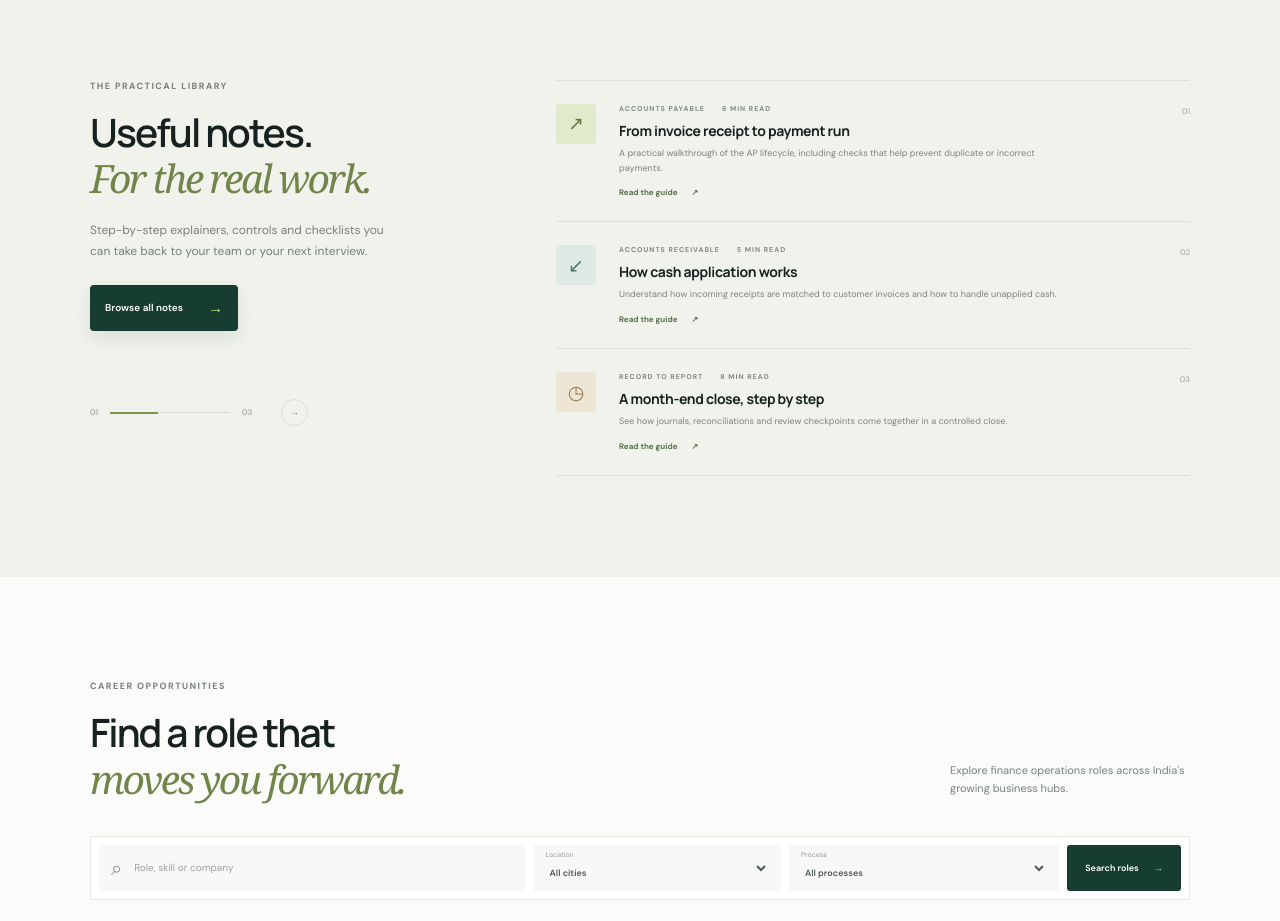
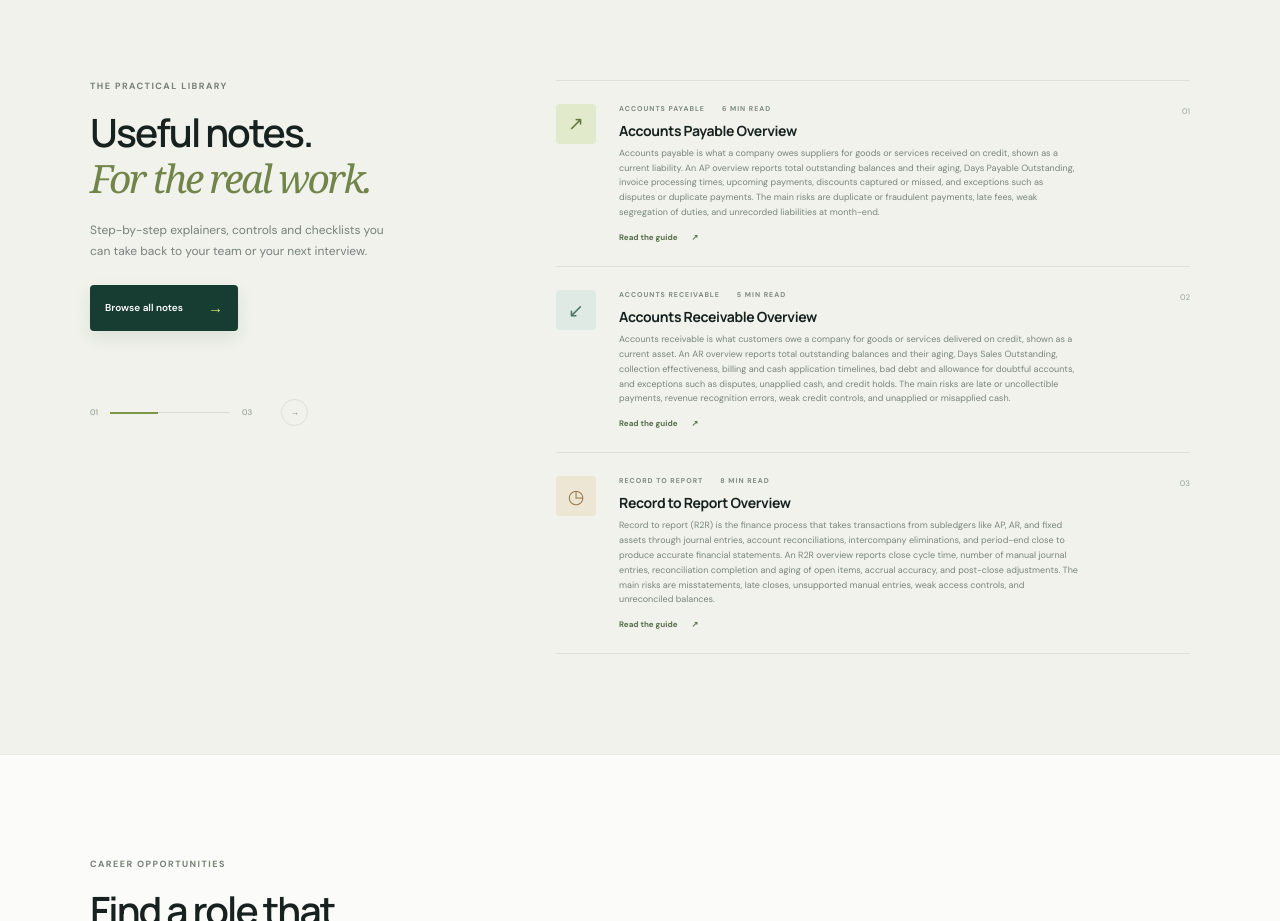
Before and after one commit to pratikofficePS-create/Finance.PS, a plain HTML site: page index.html in a window 1280 px wide. Shown: the part 1540-2461 px from the top of the page. Drawn offline with Linux system fonts and the light colour scheme.

Commit message:
Add new articles for Accounts Payable and Receivable

```diff
--- a/index.html
+++ b/index.html
@@ -55,9 +55,9 @@
     <section class="notes-section" id="notes">
       <div class="section notes-layout"><div class="notes-intro"><div class="eyebrow">THE PRACTICAL LIBRARY</div><h2>Useful notes.<br><span>For the real work.</span></h2><p>Step-by-step explainers, controls and checklists you can take back to your team or your next interview.</p><a class="button button-dark" href="#note-list">Browse all notes <span>→</span></a><div class="note-pagination"><span>01</span><div class="pagination-line"><i></i></div><span>03</span><button aria-label="Next process note">→</button></div></div>
         <div class="note-list" id="note-list">
-          <article class="note-item"><div class="note-icon note-icon-green">↗</div><div class="note-content"><div class="note-meta"><span>ACCOUNTS PAYABLE</span><span>6 MIN READ</span></div><h3>From invoice receipt to payment run</h3><p>A practical walkthrough of the AP lifecycle, including checks that help prevent duplicate or incorrect payments.</p><a href="#jobs" class="note-read">Read the guide <span>↗</span></a></div><span class="note-index">01</span></article>
-          <article class="note-item"><div class="note-icon note-icon-blue">↙</div><div class="note-content"><div class="note-meta"><span>ACCOUNTS RECEIVABLE</span><span>5 MIN READ</span></div><h3>How cash application works</h3><p>Understand how incoming receipts are matched to customer invoices and how to handle unapplied cash.</p><a href="#jobs" class="note-read">Read the guide <span>↗</span></a></div><span class="note-index">02</span></article>
-          <article class="note-item"><div class="note-icon note-icon-amber">◷</div><div class="note-content"><div class="note-meta"><span>RECORD TO REPORT</span><span>8 MIN READ</span></div><h3>A month-end close, step by step</h3><p>See how journals, reconciliations and review checkpoints come together in a controlled close.</p><a href="#jobs" class="note-read">Read the guide <span>↗</span></a></div><span class="note-index">03</span></article>
+          <article class="note-item"><div class="note-icon note-icon-green">↗</div><div class="note-content"><div class="note-meta"><span>ACCOUNTS PAYABLE</span><span>6 MIN READ</span></div><h3>Accounts Payable Overview</h3><p>Accounts payable is what a company owes suppliers for goods or services received on credit, shown as a current liability. An AP overview reports total outstanding balances and their aging, Days Payable Outstanding, invoice processing times, upcoming payments, discounts captured or missed, and exceptions such as disputes or duplicate payments. The main risks are duplicate or fraudulent payments, late fees, weak segregation of duties, and unrecorded liabilities at month-end.</p><a href="#jobs" class="note-read">Read the guide <span>↗</span></a></div><span class="note-index">01</span></article>
+          <article class="note-item"><div class="note-icon note-icon-blue">↙</div><div class="note-content"><div class="note-meta"><span>ACCOUNTS RECEIVABLE</span><span>5 MIN READ</span></div><h3>Accounts Receivable Overview</h3><p>Accounts receivable is what customers owe a company for goods or services delivered on credit, shown as a current asset. An AR overview reports total outstanding balances and their aging, Days Sales Outstanding, collection effectiveness, billing and cash application timelines, bad debt and allowance for doubtful accounts, and exceptions such as disputes, unapplied cash, and credit holds. The main risks are late or uncollectible payments, revenue recognition errors, weak credit controls, and unapplied or misapplied cash.</p><a href="#jobs" class="note-read">Read the guide <span>↗</span></a></div><span class="note-index">02</span></article>
+          <article class="note-item"><div class="note-icon note-icon-amber">◷</div><div class="note-content"><div class="note-meta"><span>RECORD TO REPORT</span><span>8 MIN READ</span></div><h3>Record to Report Overview</h3><p>Record to report (R2R) is the finance process that takes transactions from subledgers like AP, AR, and fixed assets through journal entries, account reconciliations, intercompany eliminations, and period-end close to produce accurate financial statements. An R2R overview reports close cycle time, number of manual journal entries, reconciliation completion and aging of open items, accrual accuracy, and post-close adjustments. The main risks are misstatements, late closes, unsupported manual entries, weak access controls, and unreconciled balances.</p><a href="#jobs" class="note-read">Read the guide <span>↗</span></a></div><span class="note-index">03</span></article>
         </div>
       </div>
     </section>
```
